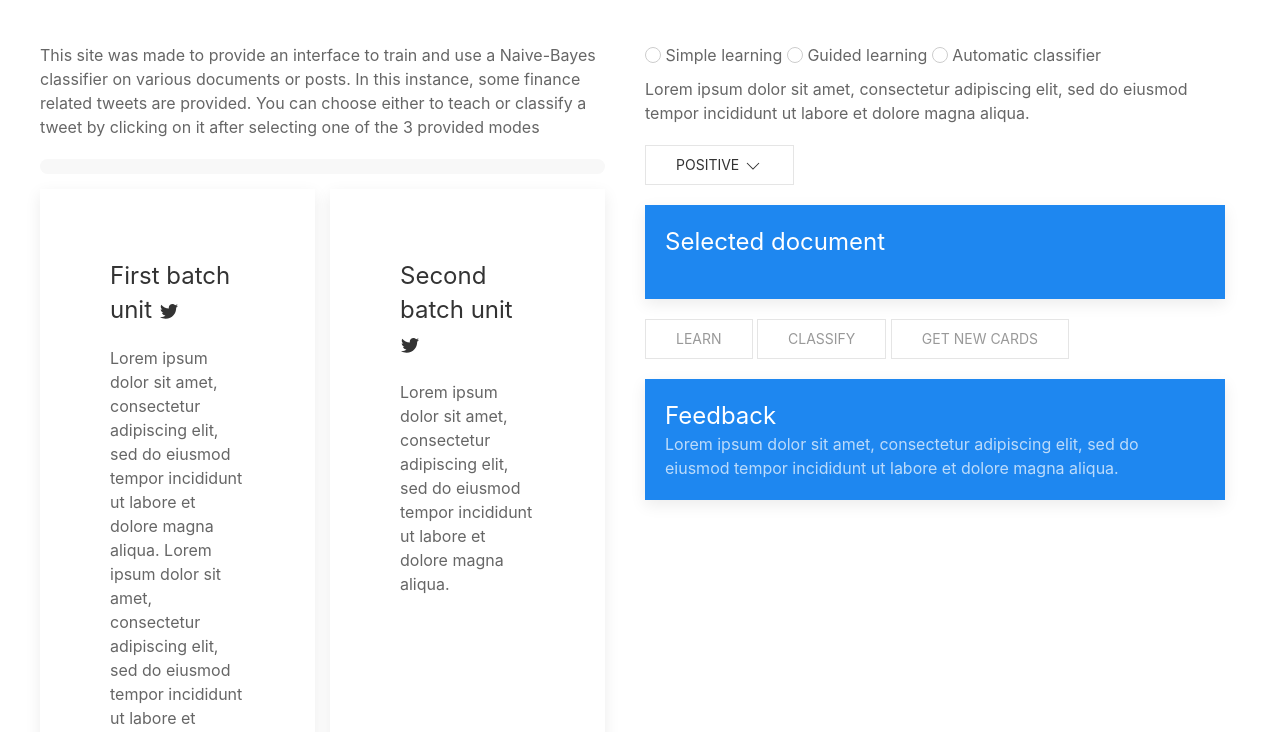
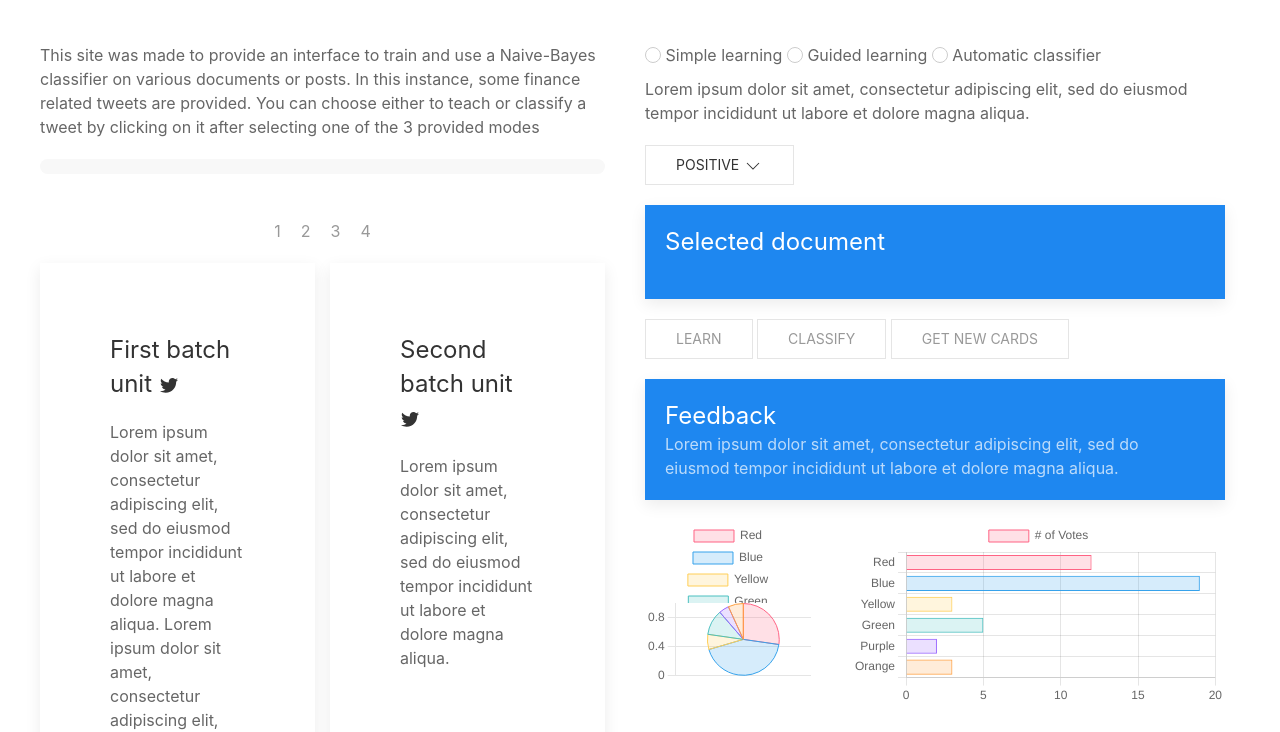
Before and after one commit to DavVarr/Web-interface-for-naive-bayes-classifier, a website: page src/index.html in a window 1280 px wide. Shown: the part 73-805 px from the top of the page. Drawn offline with nearby package versions, Linux system fonts and the light colour scheme.

Commit message:
added pagination and base charts for statistics

```diff
--- a/src/index.html
+++ b/src/index.html
@@ -8,6 +8,7 @@
     <link rel="stylesheet" href="css/uikit.min.css" />
     <script src="js/uikit.min.js"></script>
     <script src="js/uikit-icons.min.js"></script>
+    <script src="https://cdnjs.cloudflare.com/ajax/libs/Chart.js/3.8.0/chart.js"></script>
 </head>
 
 <body>
@@ -43,7 +44,16 @@
                         You can choose either to teach or classify a tweet by clicking on it after selecting one of the
                         3 provided modes
                     </div>
+
                     <progress class="uk-progress" value="" max=""></progress>
+
+                    <ul class="uk-pagination uk-flex-center">
+                        <li><a href="#">1</a></li>
+                        <li><a href="#">2</a></li>
+                        <li><a href="#">3</a></li>
+                        <li><a href="#">4</a></li>
+                    </ul>
+
                 </div>
 
                 <div>
@@ -160,6 +170,15 @@
                             Lorem ipsum dolor sit amet, consectetur adipiscing elit, sed do eiusmod tempor incididunt ut
                             labore et dolore magna aliqua.
                         </div>
+                    <div class="uk-margin" uk-grid>
+                        <div class="uk-width-1-3">
+                        <canvas id="pieChart"></canvas>
+                        </div>
+                        <div class="uk-width-2-3">
+                            <canvas id="barChart"></canvas>
+                        </div>
+
+                    </div>
                     </div>
 
                 </div>
--- a/src/script.js
+++ b/src/script.js
@@ -94,3 +94,76 @@ document.getElementById('automatic-mode').addEventListener('click', () => {
    disabledButton.style.display = 'none';
 
 })
+//charts
+const ctx1 = document.getElementById('barChart').getContext('2d');
+const myChart1 = new Chart(ctx1, {
+    type: 'bar',
+    data: {
+        labels: ['Red', 'Blue', 'Yellow', 'Green', 'Purple', 'Orange'],
+        datasets: [{
+            label: '# of Votes',
+            data: [12, 19, 3, 5, 2, 3],
+            backgroundColor: [
+                'rgba(255, 99, 132, 0.2)',
+                'rgba(54, 162, 235, 0.2)',
+                'rgba(255, 206, 86, 0.2)',
+                'rgba(75, 192, 192, 0.2)',
+                'rgba(153, 102, 255, 0.2)',
+                'rgba(255, 159, 64, 0.2)'
+            ],
+            borderColor: [
+                'rgba(255, 99, 132, 1)',
+                'rgba(54, 162, 235, 1)',
+                'rgba(255, 206, 86, 1)',
+                'rgba(75, 192, 192, 1)',
+                'rgba(153, 102, 255, 1)',
+                'rgba(255, 159, 64, 1)'
+            ],
+            borderWidth: 1
+        }]
+    },
+    options: {
+      indexAxis: 'y',
+        scales: {
+            y: {
+                beginAtZero: true
+            }
+        }
+    }
+});
+
+const ctx = document.getElementById('pieChart').getContext('2d');
+const myChart = new Chart(ctx, {
+    type: 'pie',
+    data: {
+        labels: ['Red', 'Blue', 'Yellow', 'Green', 'Purple', 'Orange'],
+        datasets: [{
+            label: '# of Votes',
+            data: [12, 19, 3, 5, 2, 3],
+            backgroundColor: [
+                'rgba(255, 99, 132, 0.2)',
+                'rgba(54, 162, 235, 0.2)',
+                'rgba(255, 206, 86, 0.2)',
+                'rgba(75, 192, 192, 0.2)',
+                'rgba(153, 102, 255, 0.2)',
+                'rgba(255, 159, 64, 0.2)'
+            ],
+            borderColor: [
+                'rgba(255, 99, 132, 1)',
+                'rgba(54, 162, 235, 1)',
+                'rgba(255, 206, 86, 1)',
+                'rgba(75, 192, 192, 1)',
+                'rgba(153, 102, 255, 1)',
+                'rgba(255, 159, 64, 1)'
+            ],
+            borderWidth: 1
+        }]
+    },
+    options: {
+        scales: {
+            y: {
+                beginAtZero: true
+            }
+        }
+    }
+});
```
